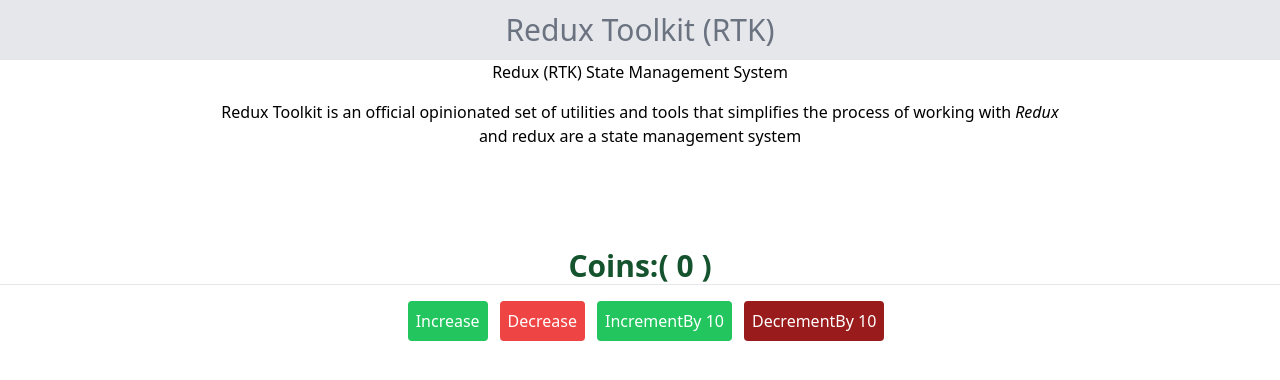
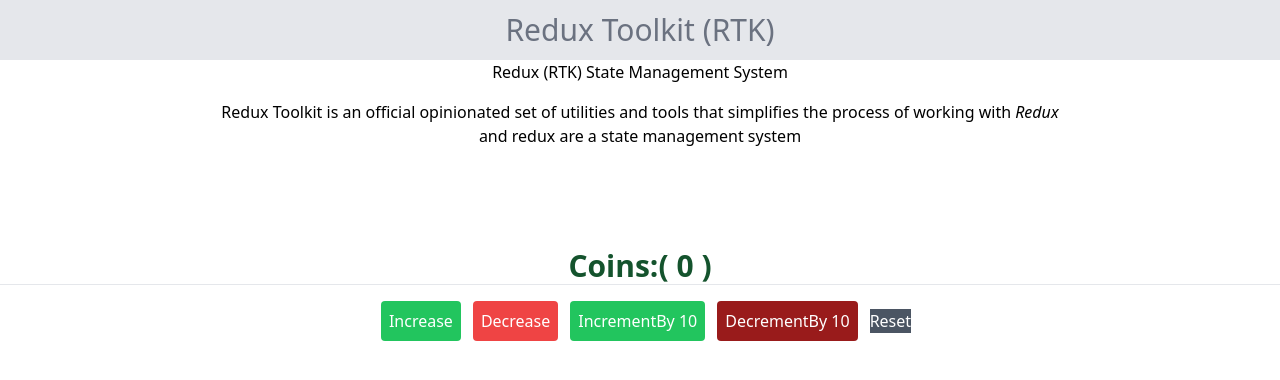
Before and after one commit to yadamoon/Redux_Exe, a React (Vite) app: page / in a window 1280 px wide. Shown: the top 380 px of the page. Built offline with nearby package versions, Linux system fonts and the light colour scheme.

Commit message:
call function from counterSlice

```diff
--- a/src/components/Counter.jsx
+++ b/src/components/Counter.jsx
@@ -4,6 +4,7 @@
   decrement,
   incrementByAmount,
   decrementByAmount,
+  reset,
 } from "../Features/counter/counterSlice";
 
 const Counter = () => {
@@ -46,6 +47,10 @@
       >
         DecrementBy 10
       </button>
+
+      <button className="text-white bg-gray-600" onClick={dispatch(reset())}>
+        Reset
+      </button>
     </div>
   );
 };
```
